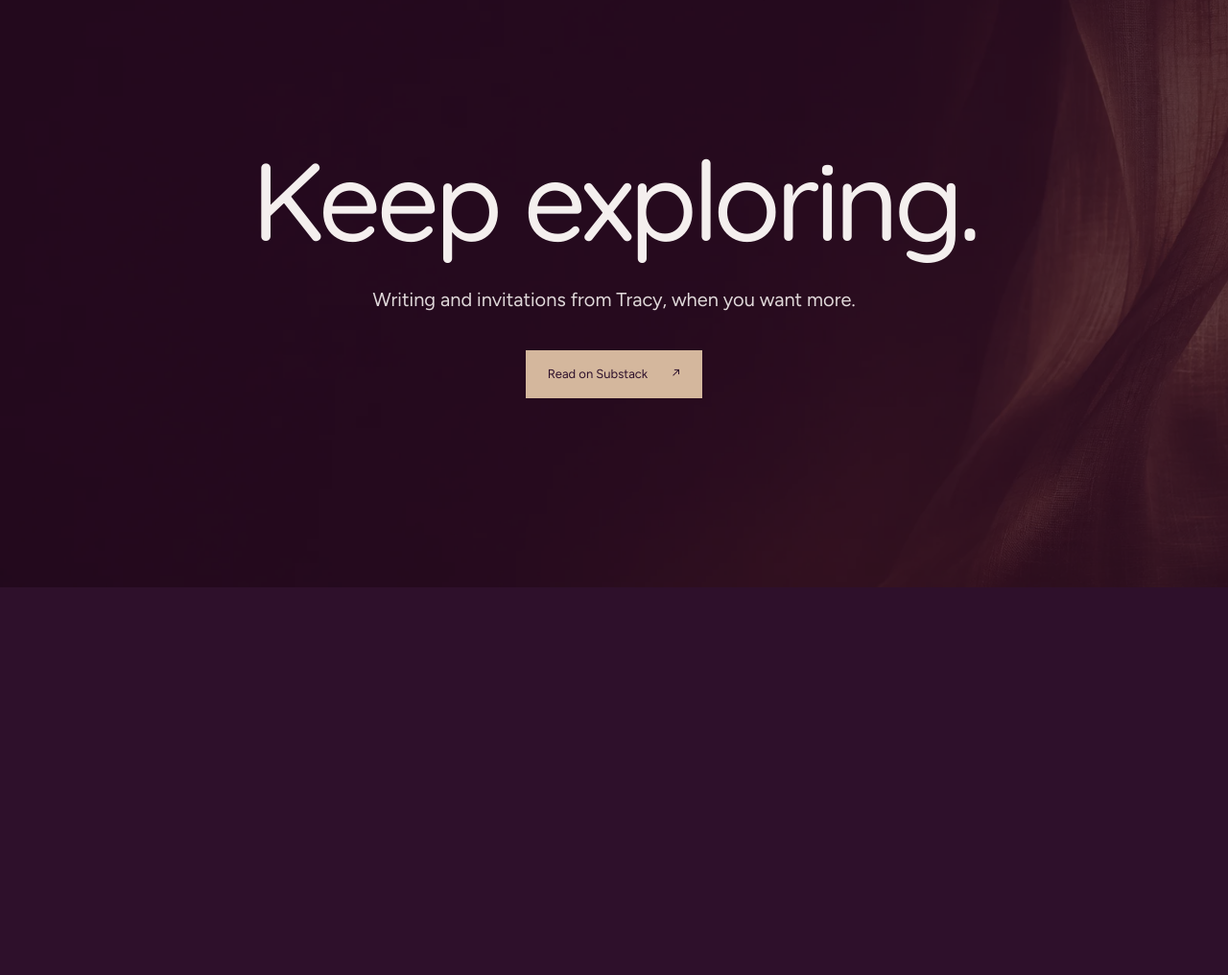
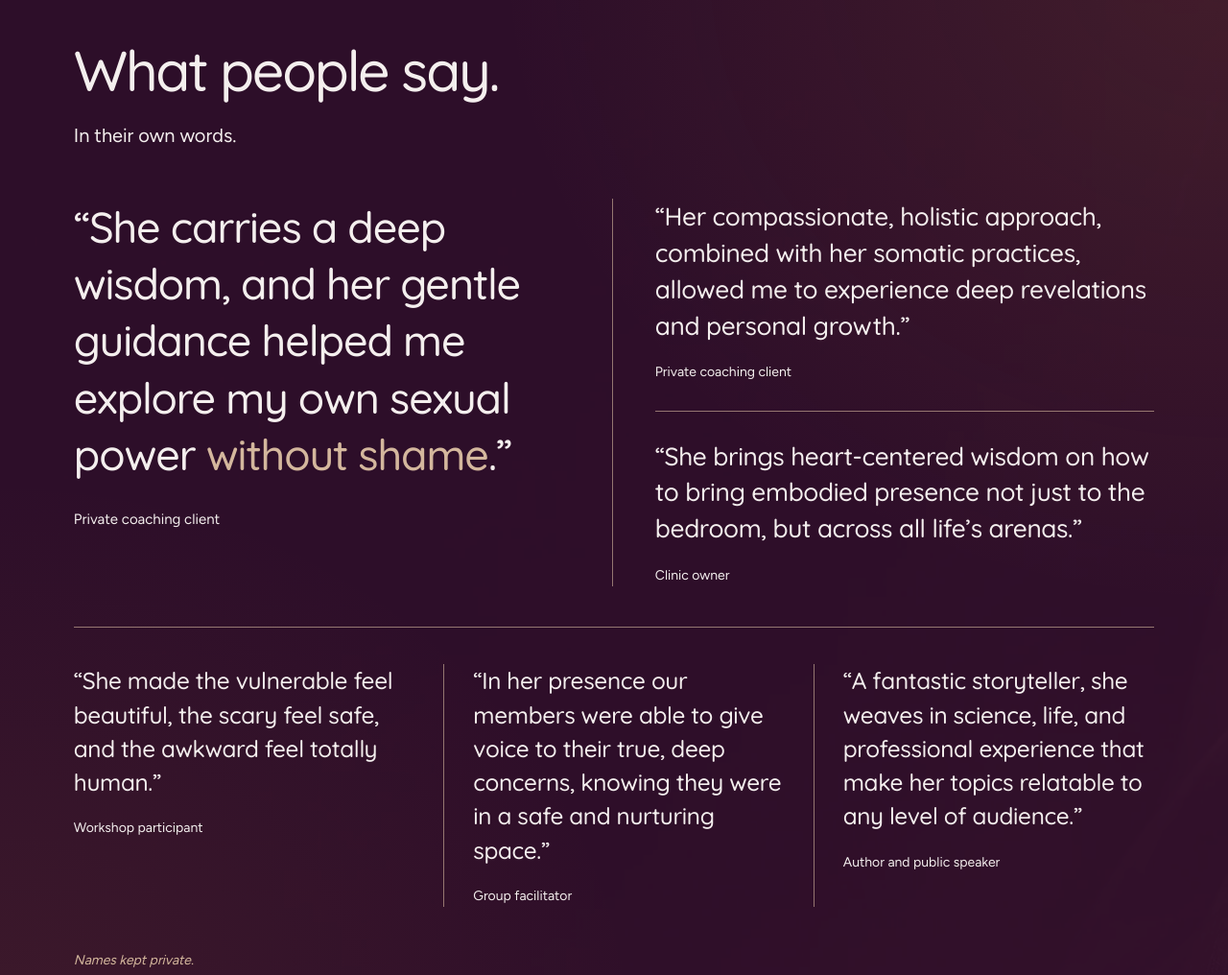
Before and after one commit to guldanjaMAX/tracy-allyn-preview, a plain HTML site: page index.html in a window 1280 px wide. Shown: the part 5360-6376 px from the top of the page at 96% size. Before the commit the page ends 5972 px from the top, so only its background shows below. Drawn offline with Linux system fonts and the light colour scheme.

Commit message:
Add six distinct testimonials below Writing

```diff
--- /dev/null
+++ b/assets/css/testimonials-v1.css
@@ -0,0 +1,55 @@
+/* Six supplied endorsements. Scoped below the approved Writing section. */
+.homepage-sections .ts-section { overflow: visible; background: #2e102b; color: #f4efee; }
+.homepage-sections .ts-atmosphere { position: absolute; z-index: -2; inset: 0; overflow: hidden; pointer-events: none; }
+.homepage-sections .ts-atmosphere img { display: block; width: 100%; height: 100%; object-fit: cover; object-position: center; opacity: .08; }
+.homepage-sections .ts-section::before { content: ''; position: absolute; z-index: -1; inset: 0; pointer-events: none; background: radial-gradient(ellipse at 100% 0%,rgba(203,126,58,.13),transparent 42%),radial-gradient(ellipse at 0% 100%,rgba(203,126,58,.1),transparent 37%); }
+.homepage-sections .ts-inner { position: relative; width: min(88%,1360px); margin-inline: auto; padding-block: 88px 82px; }
+.homepage-sections .ts-intro { margin-bottom: 50px; }
+.homepage-sections .ts-section .ts-heading { margin: 0; color: #f4efee; font: 500 clamp(44px,4.6cqi,66px)/1.15 Quicksand,Arial,sans-serif; letter-spacing: -.04em; overflow-wrap: break-word; }
+.homepage-sections .ts-section .ts-subline { margin: 18px 0 0; color: #f4efee; font: 400 20px/1.6 Figtree,Arial,sans-serif; }
+.homepage-sections .ts-primary { display: grid; grid-template-columns: minmax(0,1.08fr) minmax(0,1fr); gap: 44px; align-items: start; }
+.homepage-sections .ts-section .ts-quote { min-width: 0; margin: 0; }
+.homepage-sections .ts-section .ts-quote blockquote { margin: 0; }
+.homepage-sections .ts-section .ts-quote p { margin: 0; color: #f4efee; font: 500 clamp(24px,2.05cqi,30px)/1.44 Quicksand,Arial,sans-serif; letter-spacing: -.015em; overflow-wrap: break-word; }
+.homepage-sections .ts-quote p::before { content: '“'; }
+.homepage-sections .ts-quote p::after { content: '”'; }
+.homepage-sections .ts-section .ts-quote figcaption { display: block; margin: 19px 0 0; color: #f4efee; font: 400 14px/1.6 Figtree,Arial,sans-serif; }
+.homepage-sections .ts-section .ts-lead { height: 100%; padding-right: 44px; border-right: 1px solid rgba(212,183,157,.62); }
+.homepage-sections .ts-section .ts-lead p { max-width: 20ch; font-size: clamp(36px,3.5cqi,50px); line-height: 1.32; letter-spacing: -.025em; }
+.homepage-sections .ts-section .ts-lead figcaption { margin-top: 26px; font-size: 15px; }
+.homepage-sections .ts-section .ts-emphasis { color: #d4b79d; }
+.homepage-sections .ts-support { min-width: 0; }
+.homepage-sections .ts-support .ts-quote + .ts-quote { margin-top: 28px; padding-top: 28px; border-top: 1px solid rgba(212,183,157,.62); }
+.homepage-sections .ts-secondary { display: grid; grid-template-columns: repeat(3,minmax(0,1fr)); gap: 30px; margin-top: 42px; padding-top: 38px; border-top: 1px solid rgba(212,183,157,.62); }
+.homepage-sections .ts-secondary .ts-quote + .ts-quote { padding-left: 30px; border-left: 1px solid rgba(212,183,157,.62); }
+.homepage-sections .ts-secondary .ts-quote p { font-size: clamp(23px,1.9cqi,28px); line-height: 1.45; }
+.homepage-sections .ts-section .ts-privacy { margin: 45px 0 0; color: #d4b79d; font: italic 400 14px/1.6 Figtree,Arial,sans-serif; }
+@container home (max-width: 1000px) {
+  .homepage-sections .ts-inner { padding-block: 70px 68px; }
+  .homepage-sections .ts-primary { gap: 30px; }
+  .homepage-sections .ts-section .ts-lead { padding-right: 30px; }
+  .homepage-sections .ts-secondary { gap: 24px; }
+  .homepage-sections .ts-secondary .ts-quote + .ts-quote { padding-left: 24px; }
+}
+@container home (max-width: 800px) {
+  .homepage-sections .ts-inner { width: 86%; padding-block: 58px 58px; }
+  .homepage-sections .ts-intro { margin-bottom: 34px; }
+  .homepage-sections .ts-primary { display: block; }
+  .homepage-sections .ts-section .ts-lead { height: auto; padding: 0; border: 0; }
+  .homepage-sections .ts-section .ts-quote p { max-width: 45ch; }
+  .homepage-sections .ts-section .ts-lead p { max-width: 28ch; font-size: 36px; }
+  .homepage-sections .ts-support .ts-quote { margin-top: 28px; padding-top: 28px; border-top: 1px solid rgba(212,183,157,.62); }
+  .homepage-sections .ts-secondary { display: block; margin-top: 28px; padding-top: 28px; }
+  .homepage-sections .ts-secondary .ts-quote + .ts-quote { margin-top: 28px; padding: 28px 0 0; border-left: 0; border-top: 1px solid rgba(212,183,157,.62); }
+  .homepage-sections .ts-secondary .ts-quote p { font-size: 24px; }
+  .homepage-sections .ts-section .ts-quote figcaption { margin-top: 15px; font-size: 14px; }
+  .homepage-sections .ts-section .ts-privacy { margin-top: 37px; }
+}
+@container home (max-width: 600px) {
+  .homepage-sections .ts-inner { width: calc(100% - 44px); padding-block: 52px 52px; }
+  .homepage-sections .ts-section .ts-heading { font-size: clamp(34px,8.8cqi,47px); }
+  .homepage-sections .ts-section .ts-subline { margin-top: 14px; font-size: 18px; }
+  .homepage-sections .ts-section .ts-quote p { font-size: 22px; line-height: 1.48; }
+  .homepage-sections .ts-section .ts-lead p { font-size: 30px; line-height: 1.36; }
+  .homepage-sections .ts-section .ts-quote figcaption { font-size: 13px; }
+}
--- a/index.html
+++ b/index.html
@@ -125,6 +125,7 @@ html.menu-open{overflow:hidden}.site-menu{position:fixed;inset:0 0 0 auto;margin
 <link rel="stylesheet" href="assets/css/speaking-motion-v1.css?v=speaking-motion1">
 <script defer src="assets/js/speaking-motion-v1.js?v=speaking-motion1"></script>
 <link rel="stylesheet" href="assets/css/writing-library-v1.css?v=six-essays1">
+<link rel="stylesheet" href="assets/css/testimonials-v1.css?v=testimonials1">
 </head>
 <body>
 <a class="skip-link" href="#main-copy">Skip to content</a>
@@ -193,6 +194,25 @@ html.menu-open{overflow:hidden}.site-menu{position:fixed;inset:0 0 0 auto;margin
     <div class="wl-more"><a class="wl-more-button" href="https://tracyallyn.substack.com/">See all writing <span class="wl-arrow" aria-hidden="true">↗</span></a><p class="wl-more-caption">On Substack</p></div>
   </div>
 </section>
+<section id="testimonials" class="hp-section ts-section" aria-labelledby="testimonials-heading">
+  <div class="ts-atmosphere" aria-hidden="true"><img src="assets/homepage-directions/media/plum-atmosphere.webp" width="1600" height="901" alt="" loading="lazy" decoding="async"></div>
+  <div class="ts-inner">
+    <div class="ts-intro"><h2 id="testimonials-heading" class="ts-heading">What people say.</h2><p class="ts-subline">In their own words.</p></div>
+    <div class="ts-primary">
+      <figure class="ts-quote ts-lead"><blockquote><p>She carries a deep wisdom, and her gentle guidance helped me explore my own sexual power <span class="ts-emphasis">without shame</span>.</p></blockquote><figcaption>Private coaching client</figcaption></figure>
+      <div class="ts-support">
+        <figure class="ts-quote"><blockquote><p>Her compassionate, holistic approach, combined with her somatic practices, allowed me to experience deep revelations and personal growth.</p></blockquote><figcaption>Private coaching client</figcaption></figure>
+        <figure class="ts-quote"><blockquote><p>She brings heart-centered wisdom on how to bring embodied presence not just to the bedroom, but across all life’s arenas.</p></blockquote><figcaption>Clinic owner</figcaption></figure>
+      </div>
+    </div>
+    <div class="ts-secondary">
+      <figure class="ts-quote"><blockquote><p>She made the vulnerable feel beautiful, the scary feel safe, and the awkward feel totally human.</p></blockquote><figcaption>Workshop participant</figcaption></figure>
+      <figure class="ts-quote"><blockquote><p>In her presence our members were able to give voice to their true, deep concerns, knowing they were in a safe and nurturing space.</p></blockquote><figcaption>Group facilitator</figcaption></figure>
+      <figure class="ts-quote"><blockquote><p>A fantastic storyteller, she weaves in science, life, and professional experience that make her topics relatable to any level of audience.</p></blockquote><figcaption>Author and public speaker</figcaption></figure>
+    </div>
+    <p class="ts-privacy">Names kept private.</p>
+  </div>
+</section>
 <section id="closing" aria-labelledby="closing-heading" class="hp-section hp-closing hp-closing-0 theme-dark" data-bg="plum"><div class="hp-bg has-image" aria-hidden="true"><img width="1600" height="901" decoding="async" src="assets/homepage-directions/media/plum-atmosphere.webp" alt="" loading="lazy" style="object-position:center"></div><div class="hp-inner hp-b-closing-quiet"><div class="hp-b-closing-center"><h2 id="closing-heading" class="hp-title">Keep exploring.</h2><p class="hp-copy">Writing and invitations from Tracy, when you want more.</p><div class="hp-actions"><a class="hp-button" href="https://tracyallyn.substack.com/">Read on Substack <span aria-hidden="true">↗</span></a></div></div></div></section>
 </div>
 <!-- End selected homepage sections -->
```
Also changed, not shown: living-o-preview.html (+20 -0 lines).
